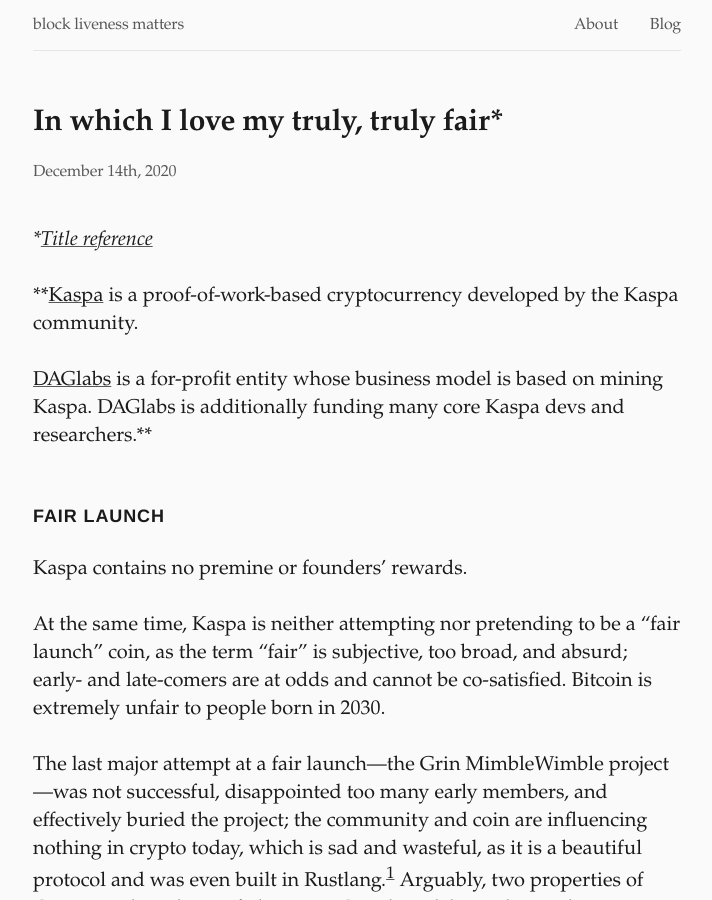
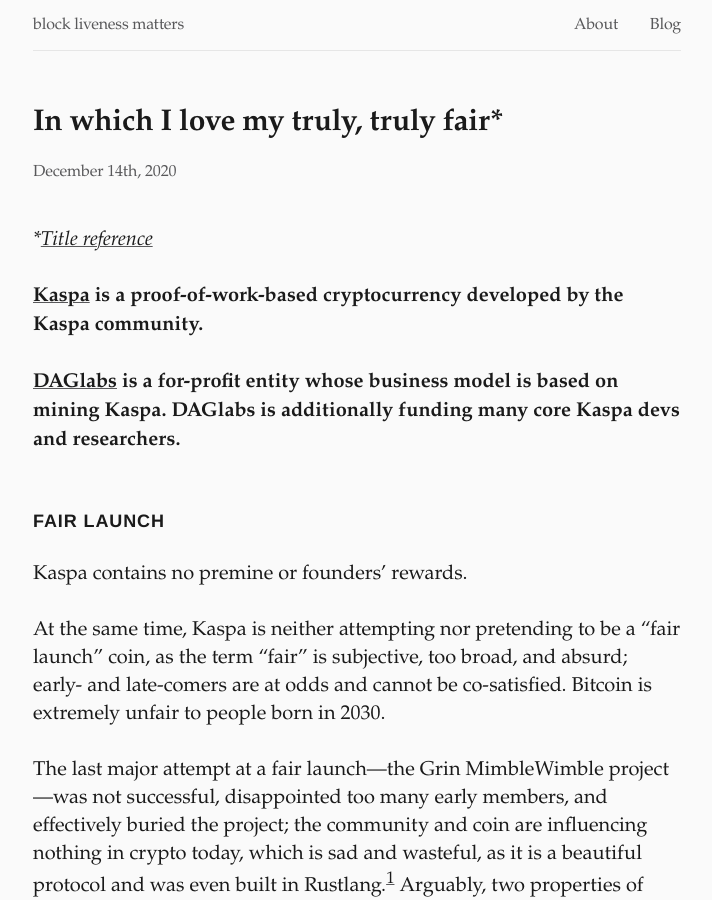
Before and after one commit to hashdag/hashdag.github.io, a Jekyll site: the page built from _posts/2020-12-14-fair.md, in a window 1280 px wide and 900 px high. Shown: the whole window, without its empty margins (283-995 px from the left). Built offline with Jekyll 4.4.1, drawn with Linux system fonts in a browser that asks for light colours.

```diff
--- a/_posts/2020-12-14-fair.md
+++ b/_posts/2020-12-14-fair.md
@@ -7,9 +7,9 @@ permalink: /blog/fair
 
 *\*[Title reference](https://youtu.be/IG_Nu2pCytM)*
 
-**[Kaspa](https://github.com/kaspanet) is a proof-of-work-based cryptocurrency developed by the Kaspa community.
+**[Kaspa](https://github.com/kaspanet) is a proof-of-work-based cryptocurrency developed by the Kaspa community.**
 
-[DAGlabs](https://www.daglabs.com/) is a for-profit entity whose business model is based on mining Kaspa. DAGlabs is additionally funding many core Kaspa devs and researchers.**
+**[DAGlabs](https://www.daglabs.com/) is a for-profit entity whose business model is based on mining Kaspa. DAGlabs is additionally funding many core Kaspa devs and researchers.**
 
 ### Fair launch
 
```
